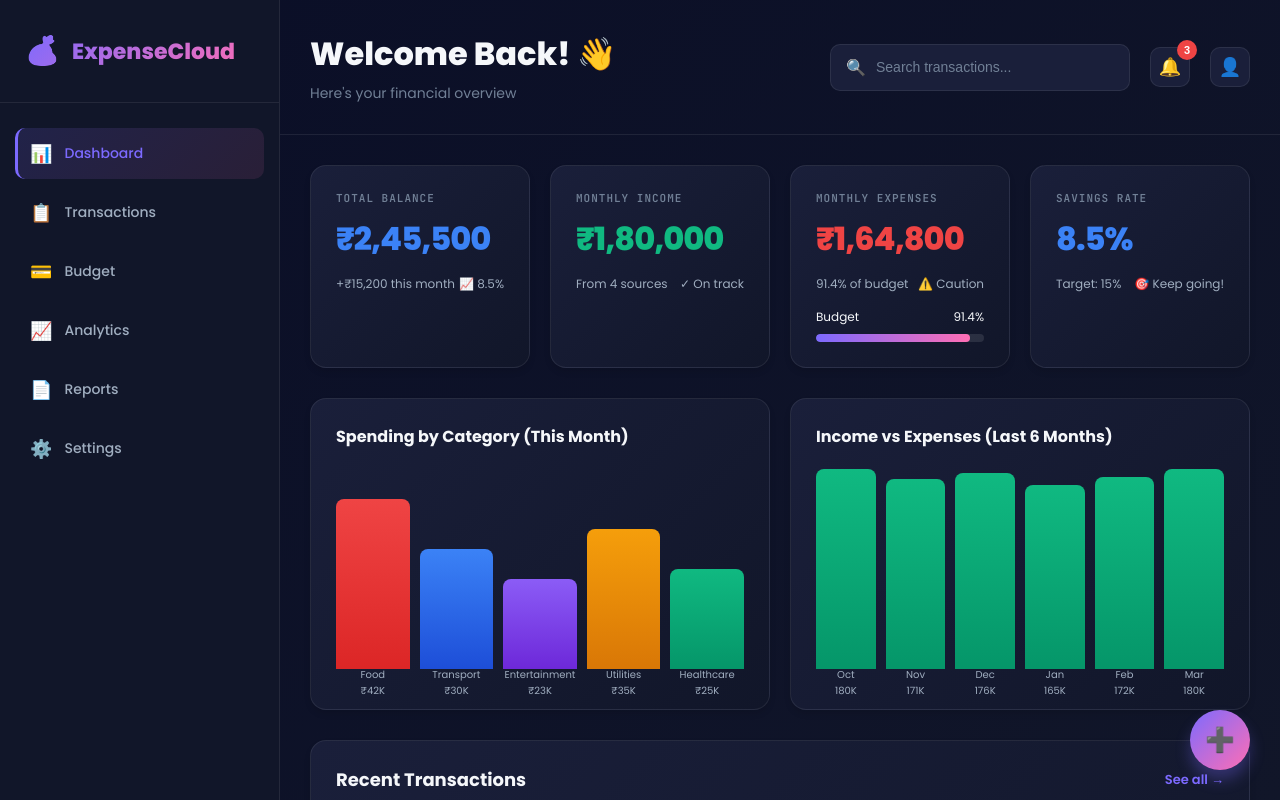
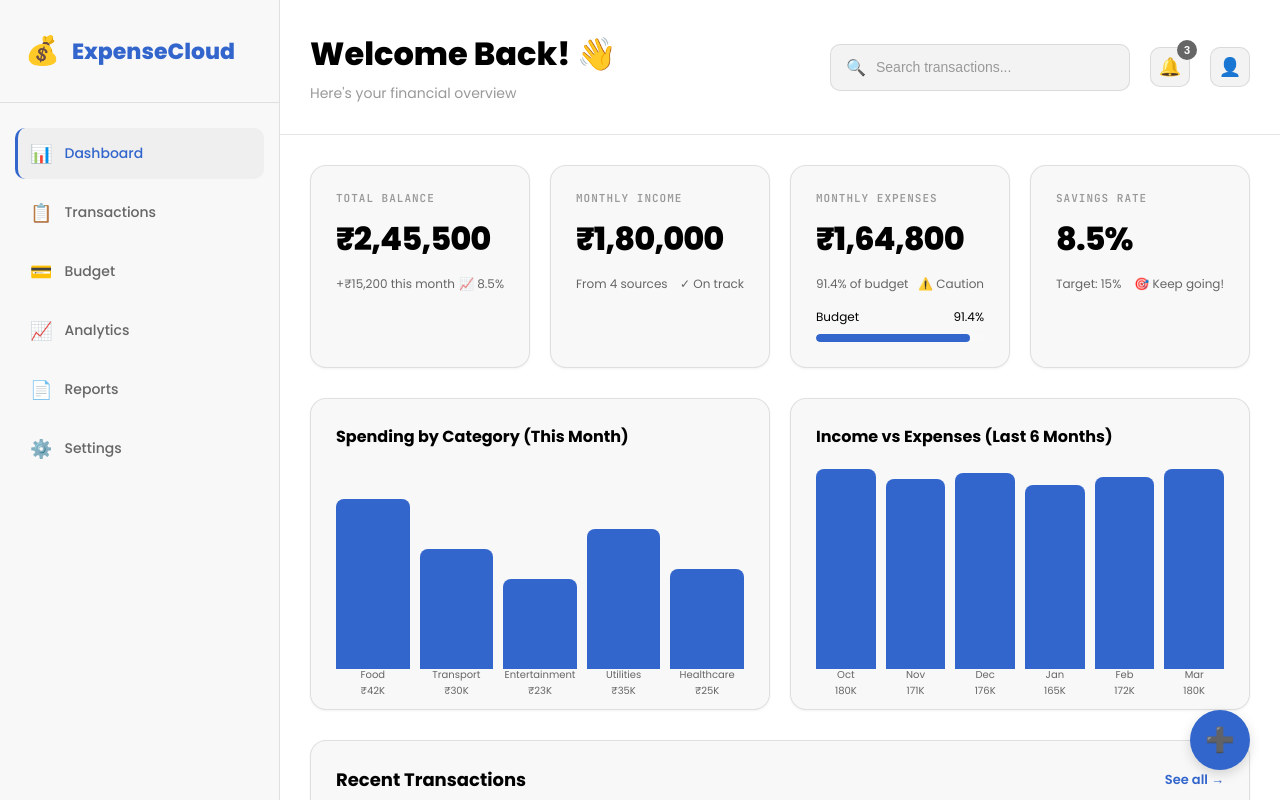
Before and after one commit to srinikesh225/Cloud-based-Finance-manager, a plain HTML site: page expensecloud-frontend.html in a window 1280 px wide. Drawn offline with Linux system fonts and the light colour scheme.

Commit message:
Update frontend design to simplified light theme

```diff
--- a/expensecloud-frontend.html
+++ b/expensecloud-frontend.html
@@ -14,19 +14,19 @@
         }
 
         :root {
-            --bg-primary: #0a0e27;
-            --bg-secondary: #111629;
-            --bg-tertiary: #1a1f3a;
-            --bg-hover: #232d52;
-            --border-color: rgba(255, 255, 255, 0.08);
-            --text-primary: #f5f7fa;
-            --text-secondary: #a0aec0;
-            --text-tertiary: #718096;
-            --accent-primary: #7c6aff;
-            --success: #10b981;
-            --danger: #ef4444;
-            --warning: #f59e0b;
-            --info: #3b82f6;
+            --bg-primary: #ffffff;
+            --bg-secondary: #f8f8f8;
+            --bg-tertiary: #f3f3f3;
+            --bg-hover: #efefef;
+            --border-color: rgba(0, 0, 0, 0.1);
+            --text-primary: #000000;
+            --text-secondary: #666666;
+            --text-tertiary: #999999;
+            --accent-primary: #3366cc;
+            --success: #666666;
+            --danger: #666666;
+            --warning: #666666;
+            --info: #666666;
         }
 
         html, body {
@@ -35,7 +35,7 @@
             width: 100%;
             height: 100%;
             font-family: 'Poppins', sans-serif;
-            background: linear-gradient(135deg, var(--bg-primary) 0%, var(--bg-secondary) 100%);
+            background: var(--bg-primary);
             color: var(--text-primary);
             overflow: hidden;
         }
@@ -63,7 +63,7 @@
         }
 
         .sidebar::-webkit-scrollbar-thumb {
-            background: rgba(124, 106, 255, 0.3);
+            background: rgba(0, 0, 0, 0.2);
             border-radius: 3px;
         }
 
@@ -79,9 +79,7 @@
             gap: 12px;
             font-size: 22px;
             font-weight: 800;
-            background: linear-gradient(135deg, var(--accent-primary), #ff6eb4);
-            -webkit-background-clip: text;
-            -webkit-text-fill-color: transparent;
+            color: var(--accent-primary);
         }
 
         .logo-icon {
@@ -117,7 +115,7 @@
         }
 
         .menu-link.active {
-            background: linear-gradient(135deg, rgba(124, 106, 255, 0.15), rgba(255, 110, 180, 0.1));
+            background: var(--bg-hover);
             color: var(--accent-primary);
             border-left: 3px solid var(--accent-primary);
             padding-left: 12px;
@@ -240,7 +238,7 @@
         }
 
         .content::-webkit-scrollbar-thumb {
-            background: rgba(124, 106, 255, 0.3);
+            background: rgba(0, 0, 0, 0.2);
             border-radius: 4px;
         }
 
@@ -253,11 +251,11 @@
         }
 
         .card {
-            background: linear-gradient(135deg, var(--bg-tertiary), var(--bg-secondary));
+            background: var(--bg-secondary);
             border: 1px solid var(--border-color);
             border-radius: 16px;
             padding: 25px;
-            box-shadow: 0 4px 6px rgba(0, 0, 0, 0.1);
+            box-shadow: 0 1px 3px rgba(0, 0, 0, 0.05);
             transition: all 0.3s ease;
             position: relative;
             overflow: hidden;
@@ -265,7 +263,7 @@
 
         .card:hover {
             border-color: var(--accent-primary);
-            box-shadow: 0 10px 15px rgba(0, 0, 0, 0.3);
+            box-shadow: 0 2px 8px rgba(0, 0, 0, 0.08);
             transform: translateY(-2px);
         }
 
@@ -294,15 +292,15 @@
         }
 
         .value-income {
-            color: var(--success);
+            color: var(--text-primary);
         }
 
         .value-expense {
-            color: var(--danger);
+            color: var(--text-primary);
         }
 
         .value-savings {
-            color: var(--info);
+            color: var(--text-primary);
         }
 
         .progress-container {
@@ -325,7 +323,7 @@
 
         .progress-fill {
             height: 100%;
-            background: linear-gradient(90deg, var(--accent-primary), #ff6eb4);
+            background: var(--accent-primary);
             border-radius: 4px;
             width: 91.4%;
         }
@@ -339,11 +337,11 @@
         }
 
         .chart-container {
-            background: linear-gradient(135deg, var(--bg-tertiary), var(--bg-secondary));
+            background: var(--bg-secondary);
             border: 1px solid var(--border-color);
             border-radius: 16px;
             padding: 25px;
-            box-shadow: 0 4px 6px rgba(0, 0, 0, 0.1);
+            box-shadow: 0 1px 3px rgba(0, 0, 0, 0.05);
         }
 
         .chart-title {
@@ -364,7 +362,7 @@
 
         .chart-bar {
             flex: 1;
-            background: linear-gradient(180deg, var(--accent-primary), #6d5de8);
+            background: var(--accent-primary);
             border-radius: 8px 8px 0 0;
             position: relative;
             min-height: 30px;
@@ -389,11 +387,11 @@
 
         /* TRANSACTIONS SECTION */
         .transactions-section {
-            background: linear-gradient(135deg, var(--bg-tertiary), var(--bg-secondary));
+            background: var(--bg-secondary);
             border: 1px solid var(--border-color);
             border-radius: 16px;
             padding: 25px;
-            box-shadow: 0 4px 6px rgba(0, 0, 0, 0.1);
+            box-shadow: 0 1px 3px rgba(0, 0, 0, 0.05);
         }
 
         .section-header {
@@ -430,14 +428,14 @@
             justify-content: space-between;
             align-items: center;
             padding: 15px;
-            background: rgba(255, 255, 255, 0.03);
-            border: 1px solid rgba(255, 255, 255, 0.06);
+            background: var(--bg-tertiary);
+            border: 1px solid var(--border-color);
             border-radius: 12px;
             transition: all 0.3s ease;
         }
 
         .transaction-item:hover {
-            background: rgba(255, 255, 255, 0.06);
+            background: var(--bg-hover);
             border-color: var(--accent-primary);
         }
 
@@ -458,11 +456,11 @@
         }
 
         .icon-expense {
-            background: rgba(239, 68, 68, 0.15);
+            background: var(--bg-hover);
         }
 
         .icon-income {
-            background: rgba(16, 185, 129, 0.15);
+            background: var(--bg-hover);
         }
 
         .transaction-details h4 {
@@ -484,11 +482,11 @@
         }
 
         .amount-expense {
-            color: var(--danger);
+            color: var(--text-primary);
         }
 
         .amount-income {
-            color: var(--success);
+            color: var(--text-primary);
         }
 
         /* BUTTON */
@@ -499,7 +497,7 @@
             width: 60px;
             height: 60px;
             border-radius: 50%;
-            background: linear-gradient(135deg, var(--accent-primary), #ff6eb4);
+            background: var(--accent-primary);
             color: white;
             border: none;
             cursor: pointer;
@@ -507,14 +505,14 @@
             align-items: center;
             justify-content: center;
             font-size: 24px;
-            box-shadow: 0 10px 15px rgba(124, 106, 255, 0.3);
+            box-shadow: 0 4px 12px rgba(0, 0, 0, 0.15);
             transition: all 0.3s ease;
             z-index: 50;
         }
 
         .fab:hover {
             transform: scale(1.1);
-            box-shadow: 0 15px 30px rgba(124, 106, 255, 0.4);
+            box-shadow: 0 6px 16px rgba(0, 0, 0, 0.2);
         }
 
         /* SCREEN VISIBILITY */
@@ -534,7 +532,7 @@
             left: 0;
             width: 100%;
             height: 100%;
-            background: rgba(0, 0, 0, 0.7);
+            background: rgba(0, 0, 0, 0.3);
             z-index: 200;
             align-items: center;
             justify-content: center;
@@ -550,7 +548,7 @@
             padding: 30px;
             max-width: 500px;
             width: 90%;
-            box-shadow: 0 20px 25px rgba(0, 0, 0, 0.3);
+            box-shadow: 0 10px 40px rgba(0, 0, 0, 0.1);
             border: 1px solid var(--border-color);
         }
 
@@ -608,13 +606,13 @@
         }
 
         .btn-primary {
-            background: linear-gradient(135deg, var(--accent-primary), #ff6eb4);
+            background: var(--accent-primary);
             color: white;
         }
 
         .btn-primary:hover {
             transform: translateY(-2px);
-            box-shadow: 0 10px 20px rgba(124, 106, 255, 0.3);
+            box-shadow: 0 4px 12px rgba(0, 0, 0, 0.15);
         }
 
         .btn-secondary {
@@ -753,28 +751,27 @@
                         </div>
                     </div>
 
-                    <!-- CHARTS - 2 COLUMNS -->
                     <div class="charts-grid">
                         <div class="chart-container">
                             <h3 class="chart-title">Spending by Category (This Month)</h3>
                             <div class="mini-chart">
-                                <div class="chart-bar" style="height: 85%; background: linear-gradient(180deg, #ef4444, #dc2626);"><span class="chart-bar-label">Food<br>₹42K</span></div>
-                                <div class="chart-bar" style="height: 60%; background: linear-gradient(180deg, #3b82f6, #1d4ed8);"><span class="chart-bar-label">Transport<br>₹30K</span></div>
-                                <div class="chart-bar" style="height: 45%; background: linear-gradient(180deg, #8b5cf6, #6d28d9);"><span class="chart-bar-label">Entertainment<br>₹23K</span></div>
-                                <div class="chart-bar" style="height: 70%; background: linear-gradient(180deg, #f59e0b, #d97706);"><span class="chart-bar-label">Utilities<br>₹35K</span></div>
-                                <div class="chart-bar" style="height: 50%; background: linear-gradient(180deg, #10b981, #059669);"><span class="chart-bar-label">Healthcare<br>₹25K</span></div>
+                                <div class="chart-bar" style="height: 85%;"><span class="chart-bar-label">Food<br>₹42K</span></div>
+                                <div class="chart-bar" style="height: 60%;"><span class="chart-bar-label">Transport<br>₹30K</span></div>
+                                <div class="chart-bar" style="height: 45%;"><span class="chart-bar-label">Entertainment<br>₹23K</span></div>
+                                <div class="chart-bar" style="height: 70%;"><span class="chart-bar-label">Utilities<br>₹35K</span></div>
+                                <div class="chart-bar" style="height: 50%;"><span class="chart-bar-label">Healthcare<br>₹25K</span></div>
                             </div>
                         </div>
 
                         <div class="chart-container">
                             <h3 class="chart-title">Income vs Expenses (Last 6 Months)</h3>
                             <div class="mini-chart">
-                                <div class="chart-bar" style="height: 100%; background: linear-gradient(180deg, #10b981, #059669);"><span class="chart-bar-label">Oct<br>180K</span></div>
-                                <div class="chart-bar" style="height: 95%; background: linear-gradient(180deg, #10b981, #059669);"><span class="chart-bar-label">Nov<br>171K</span></div>
-                                <div class="chart-bar" style="height: 98%; background: linear-gradient(180deg, #10b981, #059669);"><span class="chart-bar-label">Dec<br>176K</span></div>
-                                <div class="chart-bar" style="height: 92%; background: linear-gradient(180deg, #10b981, #059669);"><span class="chart-bar-label">Jan<br>165K</span></div>
-                                <div class="chart-bar" style="height: 96%; background: linear-gradient(180deg, #10b981, #059669);"><span class="chart-bar-label">Feb<br>172K</span></div>
-                                <div class="chart-bar" style="height: 100%; background: linear-gradient(180deg, #10b981, #059669);"><span class="chart-bar-label">Mar<br>180K</span></div>
+                                <div class="chart-bar" style="height: 100%;"><span class="chart-bar-label">Oct<br>180K</span></div>
+                                <div class="chart-bar" style="height: 95%;"><span class="chart-bar-label">Nov<br>171K</span></div>
+                                <div class="chart-bar" style="height: 98%;"><span class="chart-bar-label">Dec<br>176K</span></div>
+                                <div class="chart-bar" style="height: 92%;"><span class="chart-bar-label">Jan<br>165K</span></div>
+                                <div class="chart-bar" style="height: 96%;"><span class="chart-bar-label">Feb<br>172K</span></div>
+                                <div class="chart-bar" style="height: 100%;"><span class="chart-bar-label">Mar<br>180K</span></div>
                             </div>
                         </div>
                     </div>
```
Also changed, not shown: expensecloud-integrated.html (+14 -14 lines), frotend.html (+29 -31 lines).
